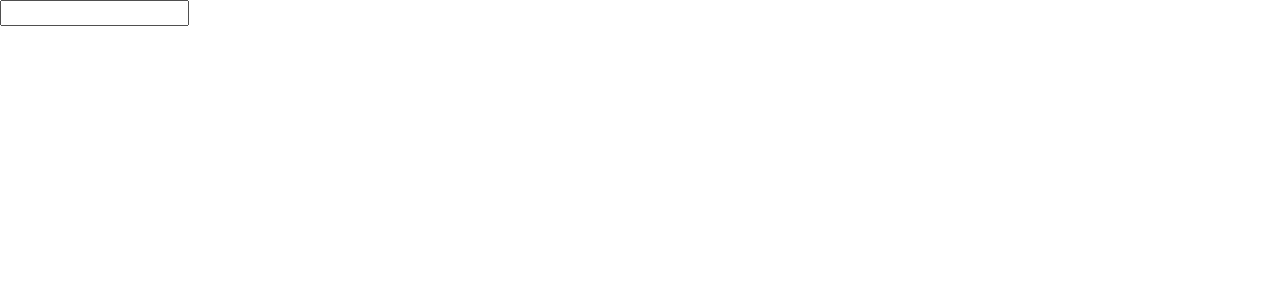
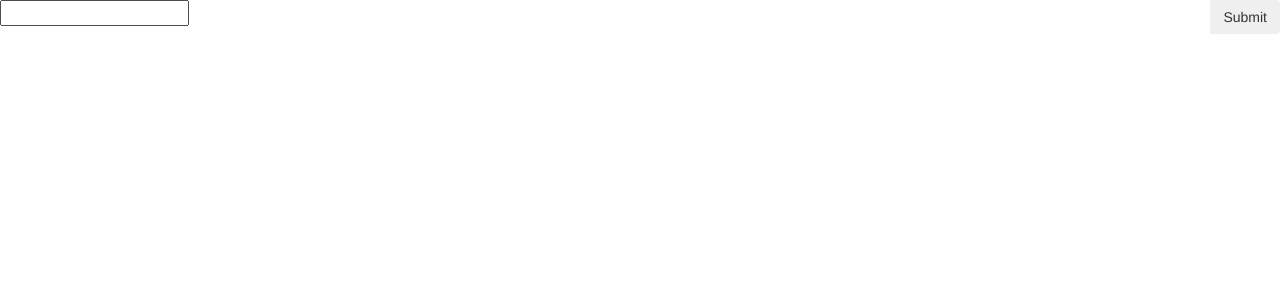
Before and after one commit to alexandr-g/react-weather, a React (Create React App) app: page / in a window 1280 px wide. Shown: the top 300 px of the page. Built offline with nearby package versions, Linux system fonts and the light colour scheme.

Commit message:
Add submit button

```diff
--- a/src/containers/searchBar.js
+++ b/src/containers/searchBar.js
@@ -5,6 +5,9 @@ export default class SearchBar extends Component {
     return (
       <form className='input-group'>
         <input />
+        <span className='input-group-btn'>
+          <button type='submit' className='btn btn-secondar'>Submit</button>
+        </span>
       </form>
     )
   }
```
